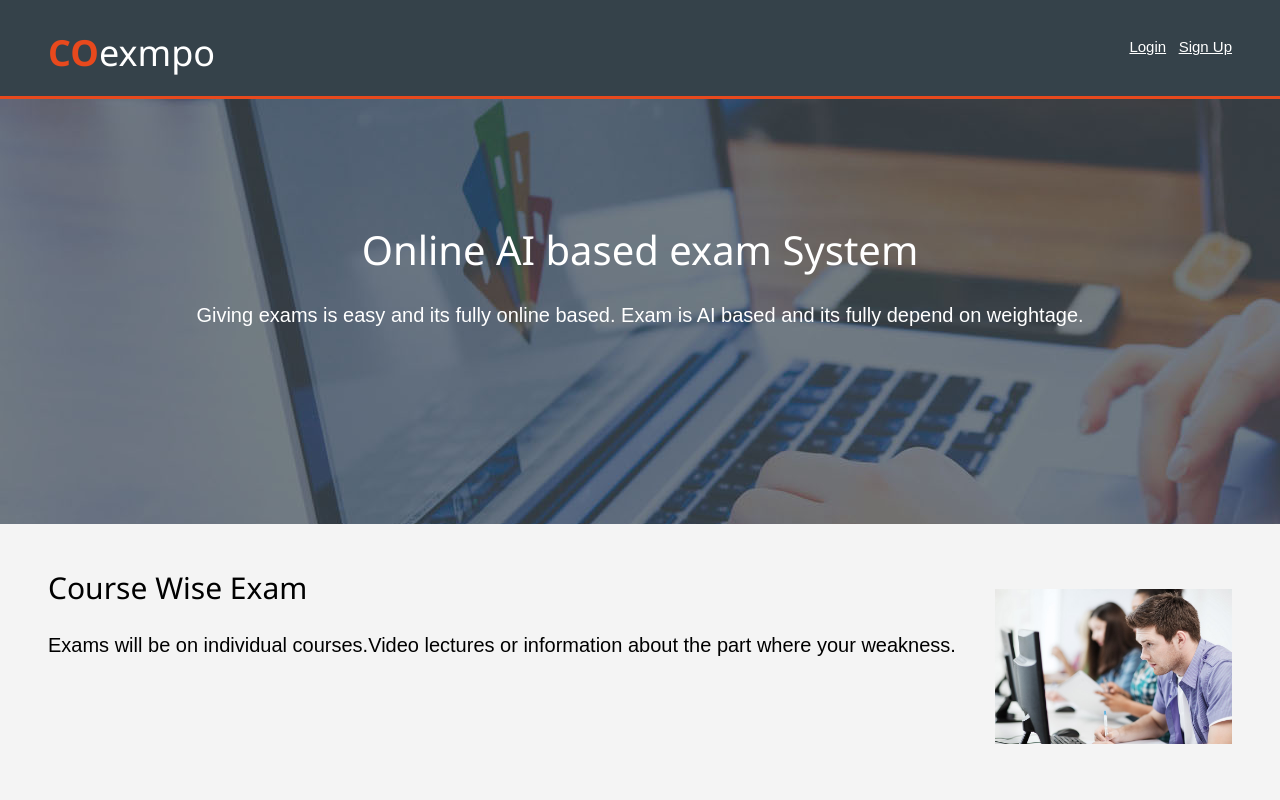
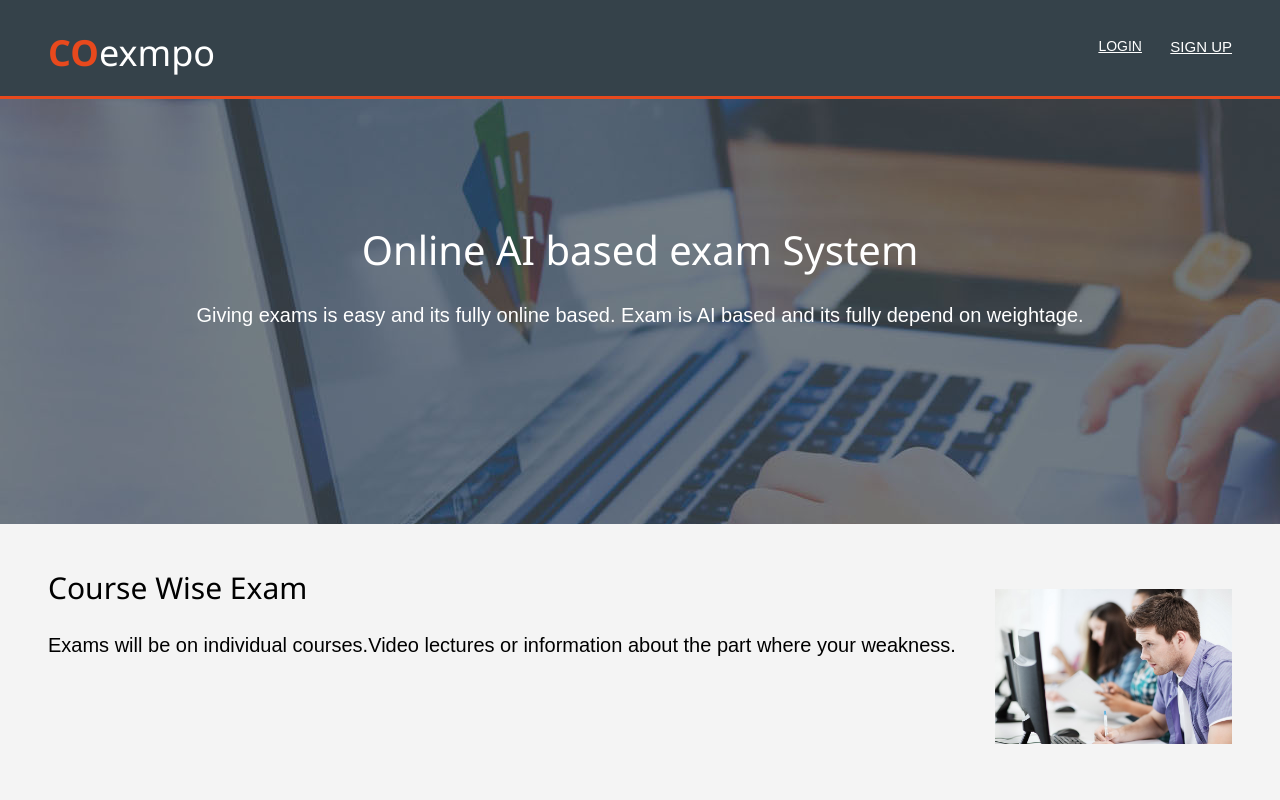
Before and after one commit to shata0508/COexempo, a plain HTML site: page index.html in a window 1280 px wide. Shown: the top 800 px of the page. Drawn offline with nearby package versions, Linux system fonts and the light colour scheme; files whose address does not match are found by name.

Commit message:
Add files via upload

```diff
--- a/index.html
+++ b/index.html
@@ -17,9 +17,9 @@
         </div>
         <nav>
 
-            <a href="./login.html" style="width:auto">Login</a>
+            <a href="./login.html" style="width:auto" class="upper" >LOGIN</a>
 			&nbsp;
-	<a href= "./Signup.html" style="width:auto;">Sign Up</a>
+	<a href= "./Signup.html" style="width:auto">SIGN UP</a>
 
         </nav>
       </div>
```
